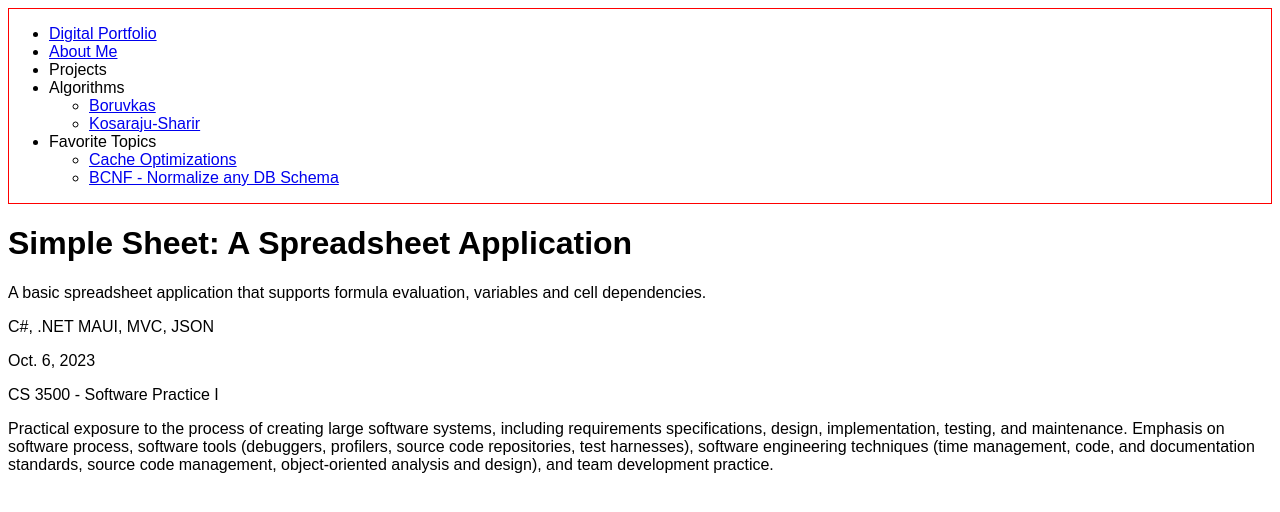
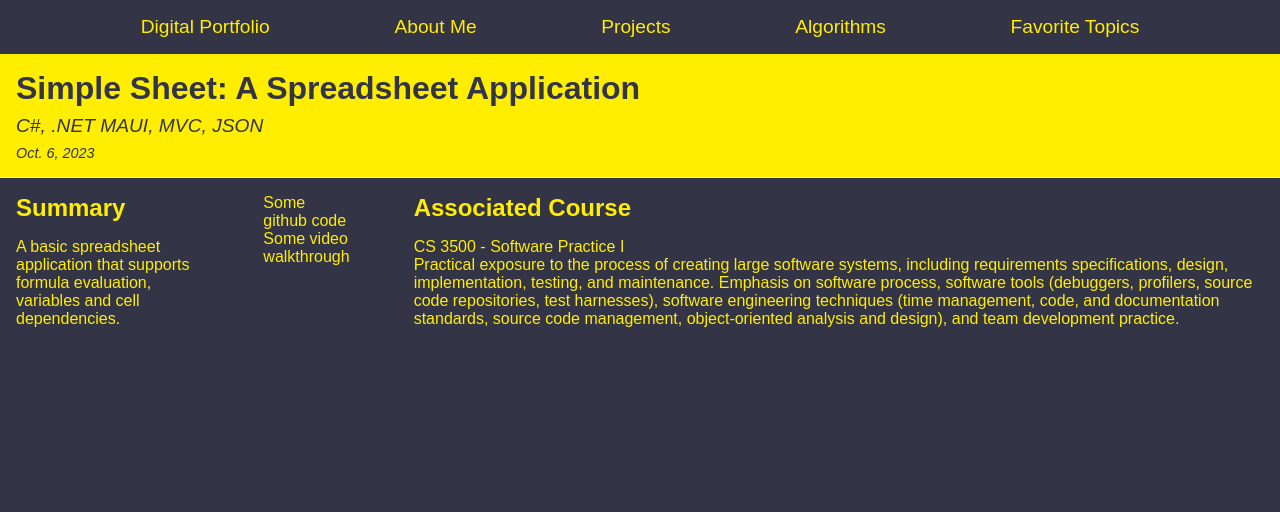
Before and after one commit to ParkerMiddleton/Portfolio-Website, a Django app: page /project/1/ in a window 1280 px wide. Shown: the top 512 px of the page. Run offline with Django 5.2, Linux system fonts and the light colour scheme; data comes from the database, SQL or seed files in the repository.

Commit message:
Added some CSS with a decent theme

```diff
--- a/main/static/main.css
+++ b/main/static/main.css
@@ -1,40 +1,151 @@
+:root {
+	/*Color pallete*/
+	--DARK: #333446;
+	--yellow: #ffee00;
+	--dark-yellow: #e1d63d;
+	--white: #efefef;
+ }
+
 * {
 	font-family: Arial, Helvetica, sans-serif;
+	text-decoration: none;
+	margin: 0rem;
+	padding: 0rem;
 }
 
-nav {
-	border: red solid 1px;
-}
-.dropdown-choice {
-	position: relative;
-	cursor: pointer;
+body{
+	background-color: var(--DARK);
+	color: var(--yellow)
 }
 
-.dropdown-content {
-	display: none;
-	position: absolute;
-	background-color: white;
-	box-shadow: 0px 8px 16px rgba(0, 0, 0, 0.2);
-	min-width: 200px;
-	z-index: 1;
+
+/* Navigation Bar */
+nav {
+	background-color:var(--DARK);
+	padding: 1rem;
 }
 
-.dropdown-content li {
-	list-style: none;
+nav ul {
+	display: flex;
+	justify-content: space-evenly;
+	list-style-type: none;
+	font-size: 1.2rem;
+	/* no bullets*/
 }
 
-.dropdown-content li a {
-	display: block;
-	padding: 10px;
+nav ul li a {
 	text-decoration: none;
-	color: black;
+	color: var(--yellow);
+	cursor:pointer;
 }
 
-.dropdown-content li a:hover {
-	background-color: #f1f1f1;
+nav ul li a:hover{
+	color: var(--white)
 }
 
-/* Show dropdown on hover */
-.dropdown-choice:hover .dropdown-content {
+nav ul li{
+	color: var(--yellow);
+}
+
+nav ul li:hover{
+	color: var(--white);
+	border-radius: 15%;
+	box-shadow: inset;
+}
+
+nav ul li:hover ul li a{
+	color: var(--yellow);
+}
+
+nav ul li:hover ul li a:hover {
+	color: var(--white);
+	border-radius: 15%;
+}
+
+nav ul li ul {
+	display: none;
+}
+
+nav ul li:hover ul {
 	display: block;
+	flex-direction: column;
+	border: 5px solid var(--DARK);
+	position: absolute;
+	background-color: var(--DARK);
+	padding: 1rem;
 }
+
+
+/*Display functionaltiy*/
+.display{
+	display:flex;
+	flex-direction: column;
+}
+
+.content{
+	display: flex;
+	flex-direction: row;
+	justify-content: space-evenly;
+	gap: 2rem;
+}
+
+/* Title box (top)*/
+.title-box{
+	padding: 1rem;
+	background-color:var(--yellow);
+	border-bottom: 1px solid #EAEFEF;
+}
+
+.proj-title{
+	font-weight: bold;
+	font-size: 2rem;
+	color:var(--DARK);
+}
+
+.proj-technologies{
+	padding-top: 0.5rem;
+	font-size: 1.2rem;
+	color:var(--DARK);
+	font-style: italic;
+}
+
+.proj-date{
+	padding-top: 0.5rem;
+	font-size: 0.9rem;
+	color:var(--DARK);
+	font-style: italic;
+}
+
+
+
+/* Project Description (left) */
+.left{
+	padding: 1rem;
+	background-color:var(--DARK);
+	color:var(--yellow);
+}
+
+
+
+.center{
+	padding: 1rem;
+	background-color:var(--DARK);
+	color: var(--yellow);
+}
+
+.right{
+	justify-content: end;
+	padding: 1rem;
+	background-color:var(--DARK);
+	color: var(--yellow);
+}
+
+.minor-title{
+
+	font-size: 1.5rem;
+	font-weight: bold;
+	padding-bottom: 1rem;
+
+}
+
+/* Project video, github code (right) */
--- a/main/static/main.js
+++ b/main/static/main.js
@@ -1,7 +1,7 @@
 //Javascript here eventually
 
 //turns the navbar background green when it gets clicked.
-let navbar = document.getElementsByTagName("p")[0];
-navbar.addEventListener("click",function (){
-	alert("nav bar was clicked");
-});
+// let navbar = document.getElementsByTagName("p")[0];
+// navbar.addEventListener("click",function (){
+// 	alert("nav bar was clicked");
+// });
--- a/main/templates/nav.html
+++ b/main/templates/nav.html
@@ -4,7 +4,7 @@
 			<li><a href="{% url 'index' %}">Digital Portfolio</a></li>
 			<li><a href="{% url 'about' %}">About Me</a></li>
 
-			<li class="dropdown-choice">Projects
+			<li class="dropdown-option">Projects
 				<ul class="dropdown-content">
 					{% for P in Projects %}
 					<li><a href="{% url 'project' project_id=P.id%}">{{P.title}}</a></li>
@@ -12,20 +12,20 @@
 				</ul>
 			</li>
 
-
-			<li class="dropdown_option">Algorithms</li>
-			<ul>
+			<li class="dropdown-option">Algorithms
+				<ul class="dropdown-content">
 					{% for A in Algorithms %}
 					<li><a href="{% url 'algorithm' algorithm_id=A.id%}">{{A.title}}</a></li>
 					{% endfor %}
 				</ul>
-			<li class="dropdown_option">Favorite Topics</li>
-			<ul>
+			</li>
+			<li class="dropdown-option">Favorite Topics
+				<ul class="dropdown-content">
 					{% for T in Topics %}
 					<li><a href="{% url 'topic' topic_id=T.id%}">{{T.title}}</a></li>
 					{% endfor %}
 				</ul>
-
+			</li>
 		</ul>
 	</nav>
 </header>
--- a/main/templates/project.html
+++ b/main/templates/project.html
@@ -1,19 +1,35 @@
 {% include "info.html" %}
 {% include "nav.html" %}
 <main>
+
 	<title>{{Active_Project.title}}</title>
 
-	<div class ="outer_container">
-		<div class="Project_Info">
-			<h1 class="proj_title">{{Active_Project.title}}</h1>
-			<p class="proj_description">{{Active_Project.project_description}}</p>
-			<p class="proj_technologies">{{Active_Project.technologies}}</p>
-			<p class="proj_date">{{Active_Project.date}}</p>
+
+	<div class="display">
+
+		<div class="title-box">
+			<p class="proj-title">{{Active_Project.title}}</p>
+			<p class="proj-technologies">{{Active_Project.technologies}}</p>
+			<p class="proj-date">{{Active_Project.date}}</p>
 		</div>
 
-		<div class="course_info">
-			<p class="proj_course">{{Active_Project.course}}</p>
-			<p class="proj_course_description">{{Active_Project.course_description}}</p>
+		<div class="content">
+
+			<div class="left">
+				<p class="minor-title">Summary</p>
+				<p class="proj-description">{{Active_Project.project_description}}</p>
+			</div>
+
+			<div class="center">
+				<p class="github-code">Some github code</p>
+				<p class="video-demo">Some video walkthrough</p>
+			</div>
+
+			<div class="right">
+				<p class="minor-title">Associated Course</p>
+				<p class="proj-course">{{Active_Project.course}}</p>
+				<p class="proj-course-description">{{Active_Project.course_description}}</p>
+			</div>
 		</div>
 	</div>
 
```
Lines whose indentation alone changed are shown as unchanged.
